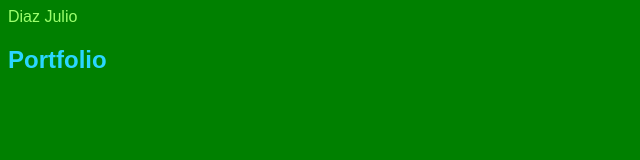
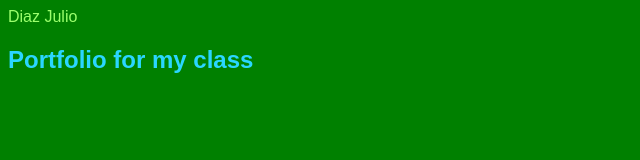
Before and after one commit to diazjulio/portfolio, a plain HTML site: page index.html in a window 1280 px wide. Shown: the whole page, without its empty margins (0-640 px from the left). Drawn offline with Linux system fonts and the light colour scheme.

Commit message:
Update index.html

```diff
--- a/index.html
+++ b/index.html
@@ -18,6 +18,6 @@
     </head>
     <body>
     <hi> Diaz Julio</h1>
-    <h2>Portfolio</h2>
+    <h2>Portfolio for my class</h2>
     </body>
     </html>
```
